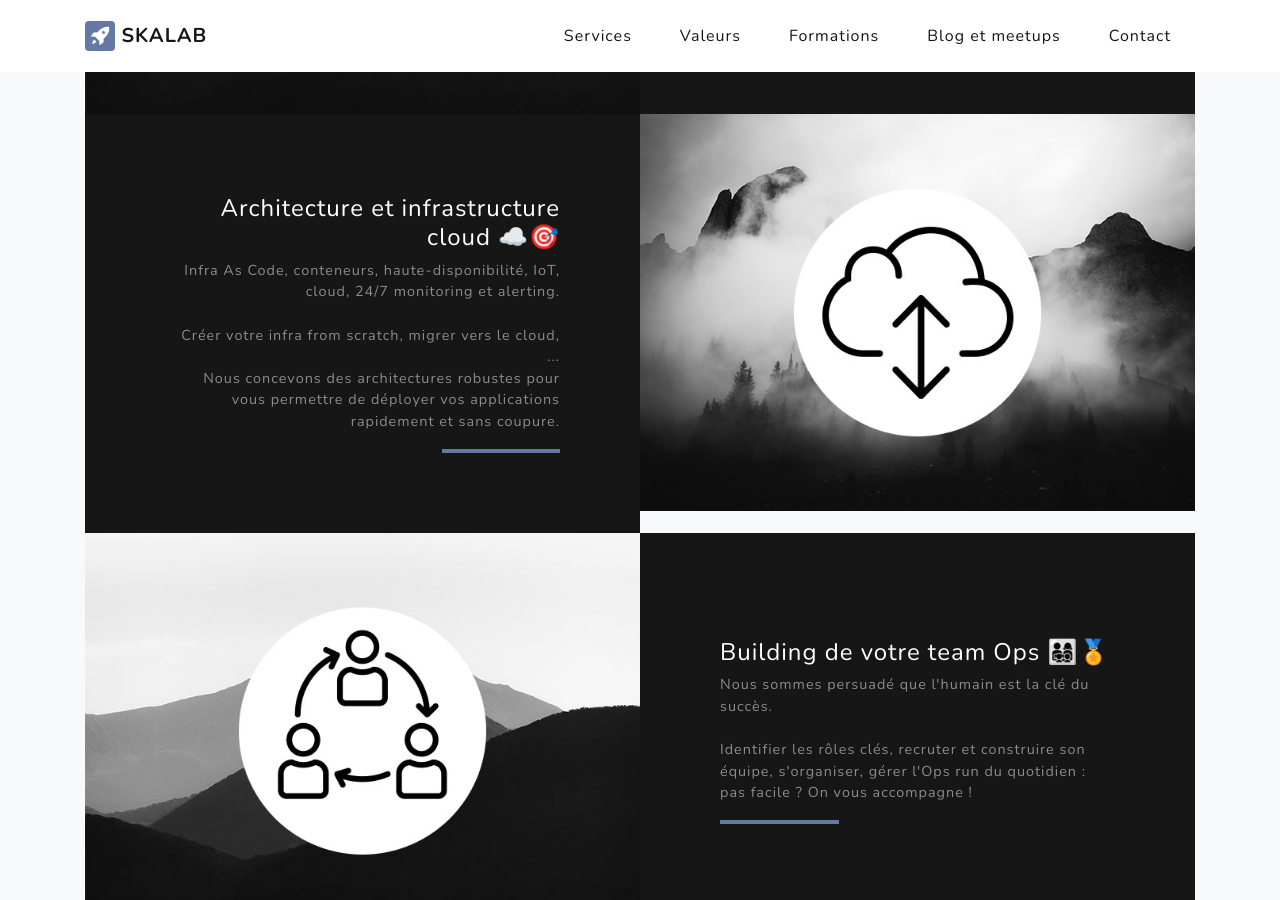
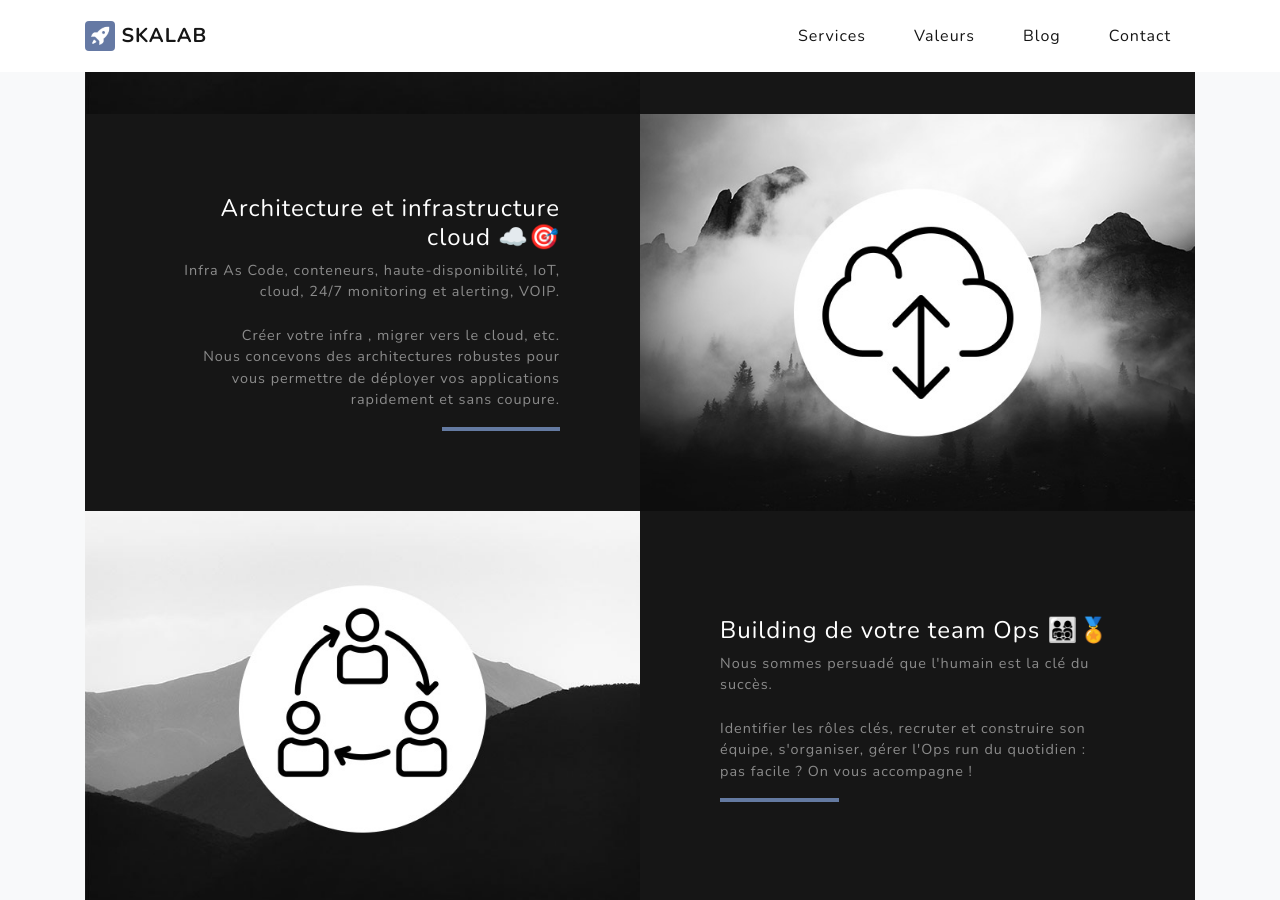
Before and after one commit to skalab/website, a Jekyll site: the page built from index.md, in a window 1280 px wide and 900 px high, scrolled down 2476 px. Built offline with Jekyll 4.4.1, drawn with Linux system fonts in a browser that asks for light colours; nearby versions of some CDN libraries; some of the changed text lies outside the part shown.

Commit message:
Updated pages

```diff
--- a/_includes/footer.html
+++ b/_includes/footer.html
@@ -6,14 +6,14 @@
         </div>
         <div class="col-md-8 mb-2 mb-md-0 text-center">
           <div class="social d-flex justify-content-center mb-3">
-            <a href="https://www.linkedin.com/in/gael-barbier/" target="_blank" class="mx-2">
+            <a href="https://www.linkedin.com/company/skalab/" target="_blank" class="mx-2">
             <i class="fab fa-linkedin-in"></i>
             </a>
-            <a href="https://github.com/gaeldb" target="_blank" class="mx-2">
+            <a href="https://github.com/skalab" target="_blank" class="mx-2">
               <i class="fab fa-github"></i>
             </a>
           </div>
-           Copyright &copy; Skalab 2019 - Thanks to <a href="https://github.com/skalab/">Github</a> and Travis for CI ❤️ (build @@BUILD_NUMBER@@)<br />
+           Copyright &copy; Skalab 2021 - Thanks to <a href="https://github.com/skalab/">Github</a> and Travis for CI ❤️ (build @@BUILD_NUMBER@@)<br />
             Icones magnifiques dessinées par <a href="https://www.flaticon.com/authors/mynamepong">mynamepong</a>, <a href="https://www.flaticon.com/authors/becris">becris</a> et <a href="https://www.flaticon.com/authors/smashicons">smashicons</a> de <a href="https://www.flaticon.com">Flaticon</a>
             <br />
             (Skalab est enregistré au RCS de Pontoise 751515719 🤓)
--- a/_includes/navbar.html
+++ b/_includes/navbar.html
@@ -17,10 +17,7 @@
           <a class="nav-link js-scroll-trigger" href="/valeurs">Valeurs</a>
         </li>
         <li class="nav-item">
-          <a class="nav-link js-scroll-trigger" href="/index.html#opsteam">Formations</a>
-        </li>
-        <li class="nav-item">
-          <a class="nav-link js-scroll-trigger" href="/blog">Blog et meetups</a>
+          <a class="nav-link js-scroll-trigger" href="/blog">Blog</a>
         </li>
         <li class="nav-item">
           <a class="nav-link js-scroll-trigger" href="/contact">Contact</a>
--- a/_layouts/default.html
+++ b/_layouts/default.html
@@ -56,7 +56,7 @@
               <h4 class="text-uppercase m-0">Linkedin</h4>
               <hr class="my-4">
               <div class="small text-black-50">
-                <a href="https://www.linkedin.com/in/gael-barbier/" target="_blank">➡️Par ici !</a>
+                <a href="https://www.linkedin.com/company/skalab/" target="_blank">➡️Par ici !</a>
               </div>
             </div>
           </div>
--- a/index.md
+++ b/index.md
@@ -8,7 +8,7 @@
 <div class="container d-flex h-100 align-items-center">
   <div class="mx-auto text-center">
     <h1 class="mx-auto my-0 text-uppercase">Make your tech ideas awesome</h1>
-    <h2 class="text-white-50 mx-auto mt-2 mb-5">Experts cloud, infra et architecture, nous accompagnons les startups et les entreprises du numérique au travers du DevOps et du Management 3.0 🚀</h2>
+    <h2 class="text-white-50 mx-auto mt-2 mb-5">Experts cloud, infra et architecture, nous accompagnons les startups et les entreprises du numérique dans leurs projets tech et télécom 🚀</h2>
     <a href="#services" class="btn btn-primary btn-fix m-2 js-scroll-trigger"><i class="fas fa-code fa-lg"></i> Nos services</a>
     <a href="#about" class="btn btn-secondary btn-fix m-2 js-scroll-trigger"><i class="fas fa-users fa-lg"></i> Nous connaitre️</a>
   </div>
@@ -93,8 +93,8 @@
 	          <div class="project-text w-100 my-auto text-center text-lg-right">
 	            <h4 class="text-white">Architecture et infrastructure cloud ☁️🎯</h4>
 	            <p class="mb-0 text-white-50">
-	              Infra As Code, conteneurs, haute-disponibilité, IoT, cloud, 24/7 monitoring et alerting.<br />
-	              <br />Créer votre infra from scratch, migrer vers le cloud, ...<br />
+	              Infra As Code, conteneurs, haute-disponibilité, IoT, cloud, 24/7 monitoring et alerting, VOIP.<br />
+	              <br />Créer votre infra , migrer vers le cloud, etc.<br />
 	              Nous concevons des architectures robustes pour vous permettre de déployer vos applications rapidement et sans coupure.
 	            </p>
 	            <hr class="d-none d-lg-block mb-0 mr-0">
@@ -126,28 +126,6 @@
 	    </div>
 	  </div>
 
-<!-- Management 3.0 -->
-	  <div id="formation" class="row justify-content-center no-gutters">
-	    <div class="col-lg-6">
-	      <img class="img-fluid" src="/img/service-management.jpg" alt="Management 3.0">
-	    </div>
-	    <div class="col-lg-6 order-lg-first">
-	      <div class="bg-black text-center h-100 project">
-	        <div class="d-flex h-100">
-	          <div class="project-text w-100 my-auto text-center text-lg-right">
-	            <h4 class="text-white">Innovation managériale 💡</h4>
-	            <p class="mb-0 text-white-50">
-	              Se connaître, mieux communiquer, travailler en groupe, gérer le conflit.<br />
-	              <br />
-	              Management 3.0, moving motivators, leadership development, intelligence collective, cowalking.<br />
-	              Issues des pratiques Agiles, nous animons des <b>formations</b> et <b>ateliers</b> avec pour seul objectif : rendre les individus meilleurs.</p>
-	            <hr class="d-none d-lg-block mb-0 mr-0">
-	          </div>
-	        </div>
-	      </div>
-	    </div>
-	  </div>
-	</div>
 </section>
 
 <!-- Contact Section -->
```
Also changed, not shown: other parts of _includes/footer.html (+0 -2 lines), _layouts/article.md (+2 -2 lines), contact.md (+0 -1 lines), 1 other file.
